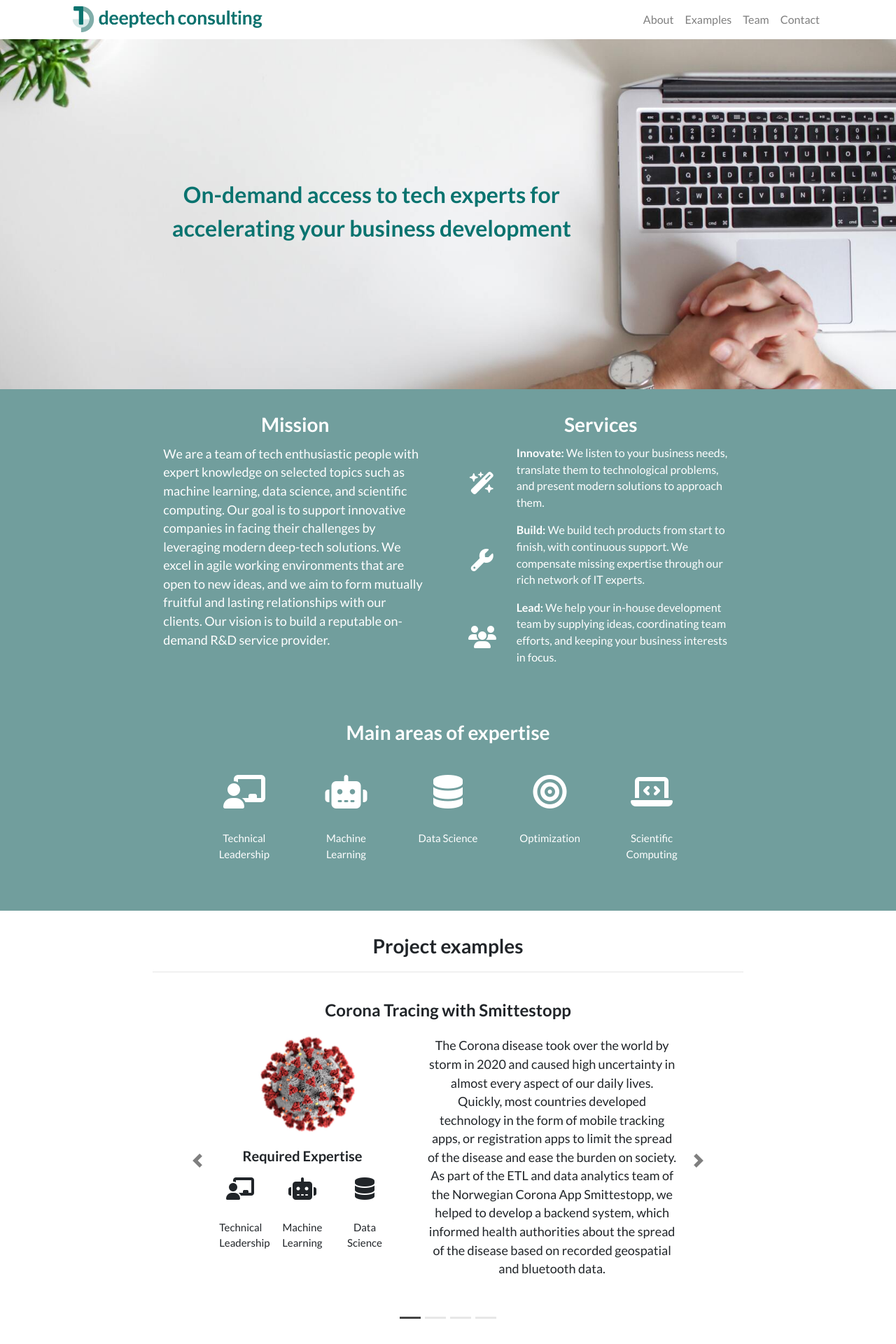
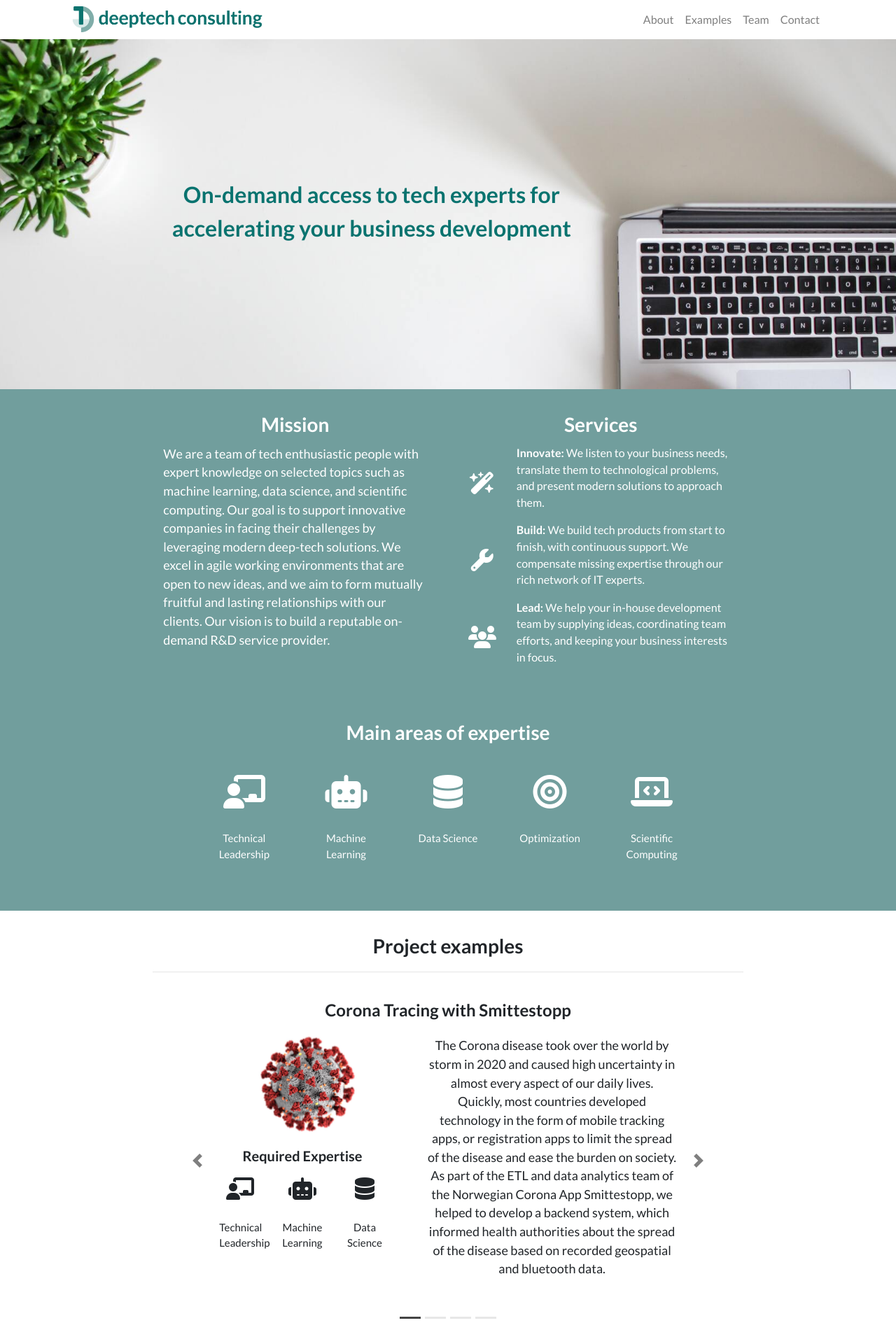
Before and after one commit to deeptechconsulting/deeptechconsulting.github.io, a Jekyll site: the page built from index.html, in a window 1280 px wide. Shown: the top 1920 px of the page at 70% size. Built offline with Jekyll 4.4.1, drawn with Linux system fonts in a browser that asks for light colours; nearby versions of some CDN libraries.

Commit message:
added meta data for lato font, css changes for mobile

```diff
--- a/_layouts/wrapper.html
+++ b/_layouts/wrapper.html
@@ -6,7 +6,7 @@
     <link rel="stylesheet" type="text/css" href="{{ site.baseurl }}/assets/css/style.css">
     <link rel="stylesheet" href="https://cdn.jsdelivr.net/npm/bootstrap@4.6.0/dist/css/bootstrap.min.css" integrity="sha384-B0vP5xmATw1+K9KRQjQERJvTumQW0nPEzvF6L/Z6nronJ3oUOFUFpCjEUQouq2+l" crossorigin="anonymous">
     <link rel="shortcut icon" type="image/png" href="{{ site.baseurl }}/assets/images/favicon.png">
-    <link href='http://fonts.googleapis.com/css?family=Lato:400,700' rel='stylesheet' type='text/css'>
+    <link href='https://fonts.googleapis.com/css?family=Lato:400,700' rel='stylesheet' type='text/css'>
     <!-- <link href="https://maxcdn.bootstrapcdn.com/font-awesome/4.7.0/css/font-awesome.min.css" rel="stylesheet"> -->
 
 
--- a/assets/css/style.css
+++ b/assets/css/style.css
@@ -15,7 +15,8 @@
 
 
 #banner {
-  background: url(../images/banner_background_resized.jpg) no-repeat center center fixed;
+  background: url(../images/banner_background_resized.jpg);
+  background-repeat: no-repeat;
   -webkit-background-size: cover;
   -moz-background-size: cover;
   -o-background-size: cover;
```
